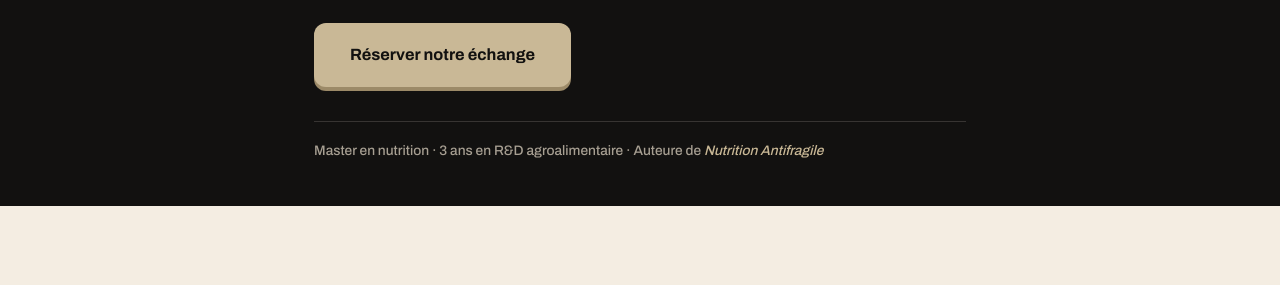
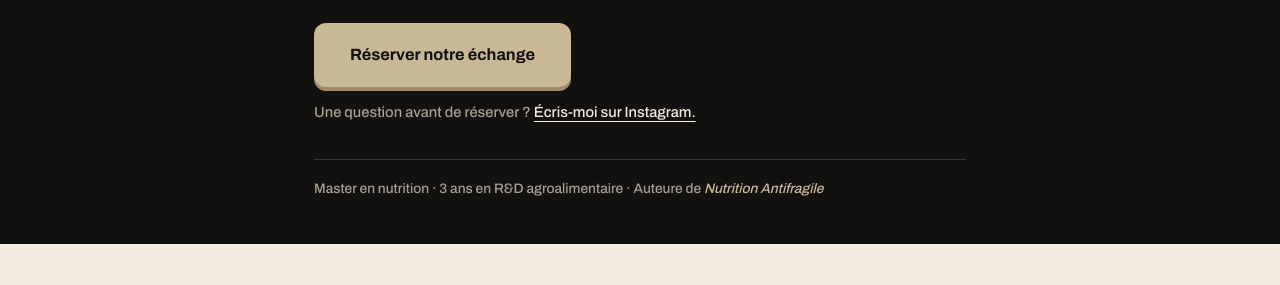
Before and after one commit to alionka34-code/accompagnement, a plain HTML site: page index.html in a window 1280 px wide. Shown: the part 329-614 px from the top of the page. Drawn offline with Linux system fonts and the light colour scheme.

Commit message:
Accompagnement : lien DM Instagram sous le premier bouton, ouverture dans l'appli
Co-Authored-By: Claude Opus 5.5 <noreply@anthropic.com>
Claude-Session: https://claude.ai/code/session_016yBjMKjBq89eqHyYByqZbG

```diff
--- a/index.html
+++ b/index.html
@@ -71,6 +71,7 @@ footer a{color:var(--muted)}
   <h1>Tu manges « sain », mais ton corps <em>te fait souffrir.</em></h1>
   <p class="lead">Tu cuisines maison, tu fais attention à la qualité de ce que tu manges. Alors pourquoi es-tu toujours ballonnée, fatiguée ou préoccupée par ton poids ?</p>
   <a class="btn" href="https://agenda.yuply.fr/alionka/appel">Réserver notre échange</a>
+  <p class="dm-link" style="margin-top:14px">Une question avant de réserver ? <a href="https://ig.me/m/nutrition_antifragile">Écris-moi sur Instagram.</a></p>
   <p class="quals">Master en nutrition · 3 ans en R&amp;D agroalimentaire · Auteure de <em>Nutrition Antifragile</em></p>
  </div>
 </header>
@@ -150,7 +151,7 @@ footer a{color:var(--muted)}
   <p>On échange sur ta situation, ce que tu as déjà essayé et ce que tu aimerais changer.</p>
   <p>Si mon approche correspond à tes besoins, je t’explique comment nous pourrions travailler ensemble.</p>
   <p style="margin-top:30px"><a class="btn" href="https://agenda.yuply.fr/alionka/appel">Réserver notre échange</a></p>
-  <p class="dm-link">Une question avant de réserver ? <a href="https://ig.me/m/nutrition_antifragile" target="_blank" rel="noopener noreferrer">Écris-moi sur Instagram.</a></p>
+  <p class="dm-link">Une question avant de réserver ? <a href="https://ig.me/m/nutrition_antifragile">Écris-moi sur Instagram.</a></p>
 </div>
 </section>
 
```
